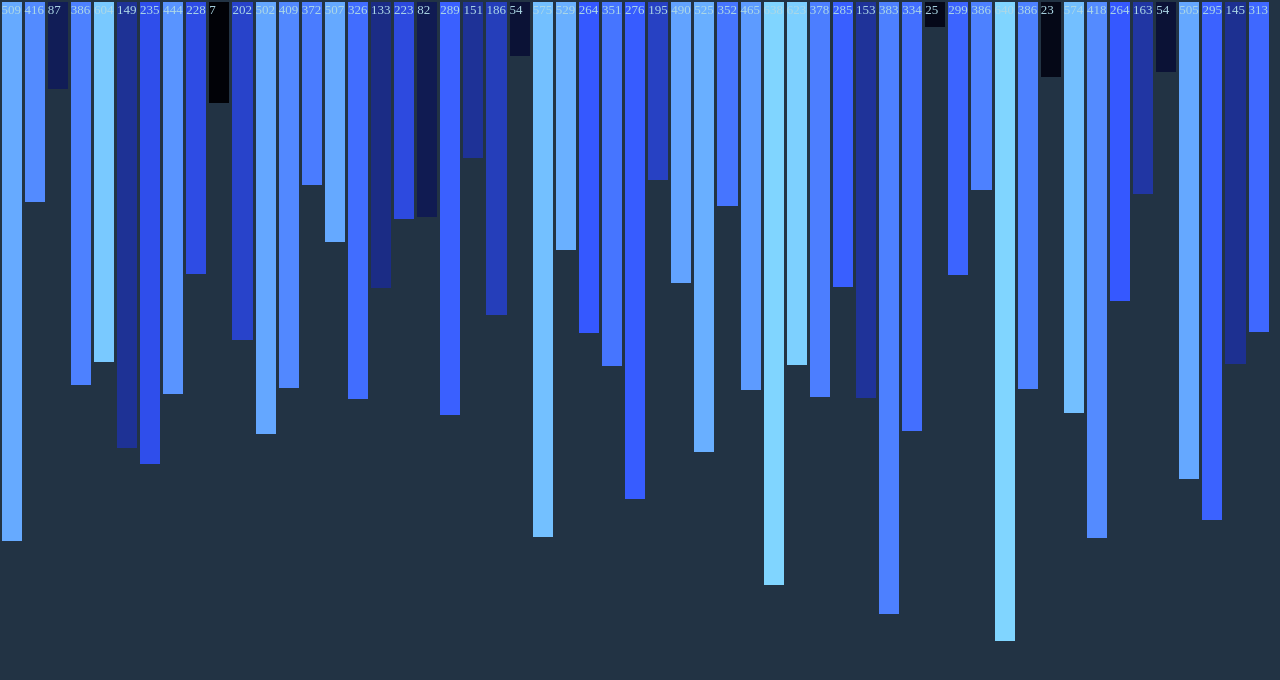
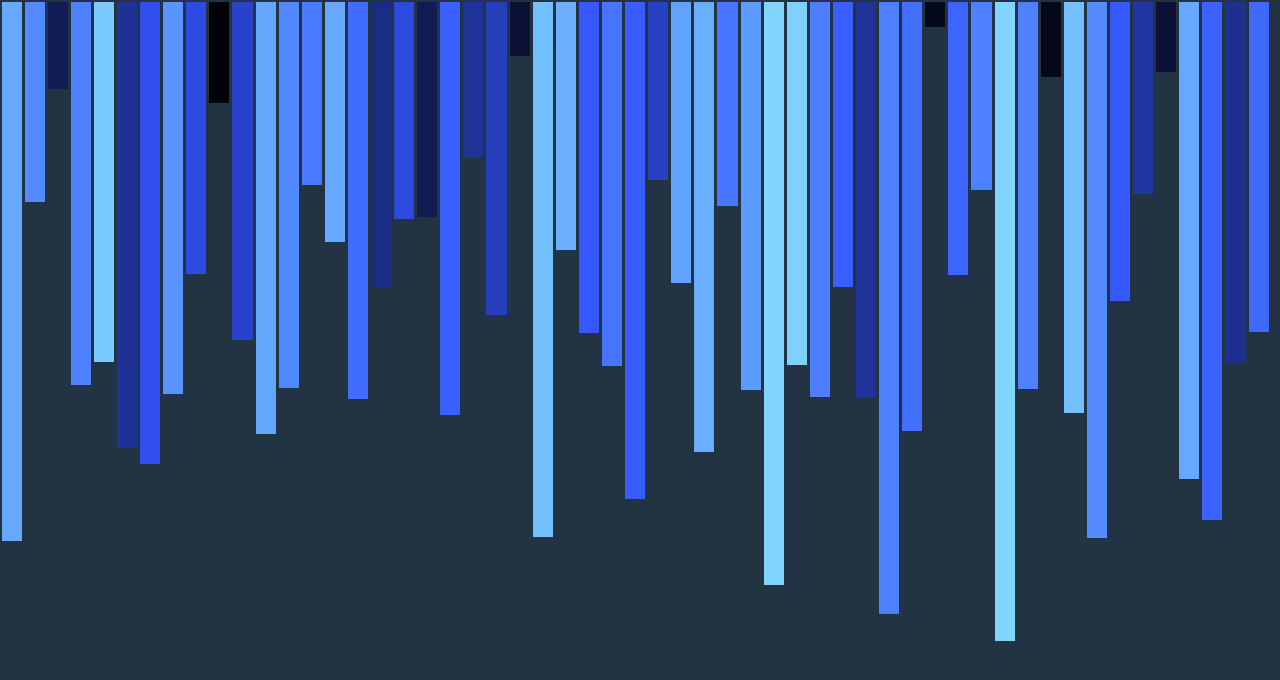
Before and after one commit to satishchandra538/music-pilers, a plain HTML site: page index.html in a window 1280 px wide. Drawn offline with Linux system fonts and the light colour scheme.

Commit message:
inmproved view for smaller devices

```diff
--- a/style.css
+++ b/style.css
@@ -20,3 +20,8 @@ body{
     font-size: small;
     color: lightblue;
 }
+@media (max-width: 1280px) {
+    .piler{
+        font-size: 0;
+    }
+}
```
